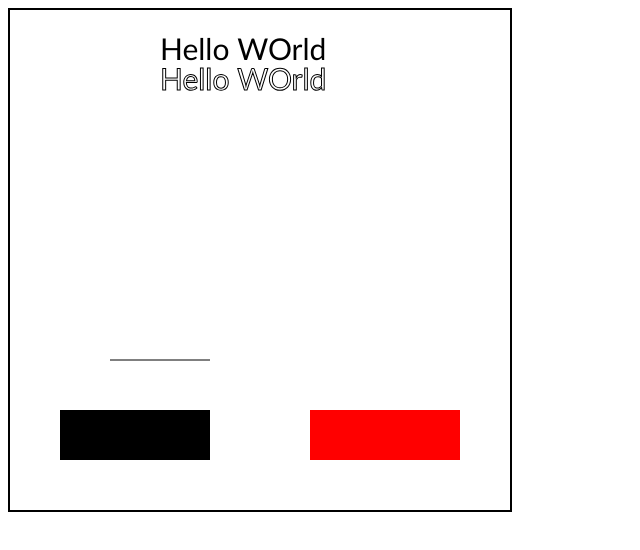
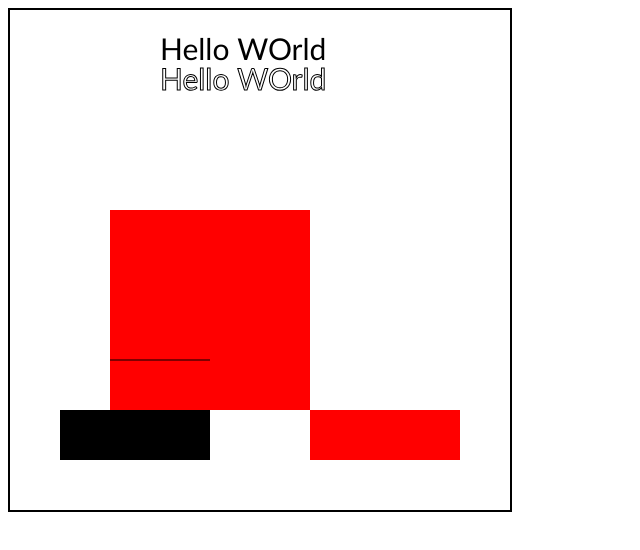
Before and after one commit to spdev7/CANVAS_WALKTHROUGH, a plain HTML site: page index.html in a window 1280 px wide. Shown: the whole page, without its empty margins (0-640 px from the left). Drawn offline with Linux system fonts and the light colour scheme.

Commit message:
learning canvas

```diff
--- a/index.html
+++ b/index.html
@@ -7,8 +7,45 @@
      <!-----Used to define a box with black border id ctx---->
      <canvas height="500" width="500" style="border:2px solid #000000" id="ctx" />
      <script>
+     //javascript  function
+       myFun = function(length,breadth){
+         //console.log('Hello1');
+         //console.log('Hello2');
+         var a = length * breadth;
+         return a;
+       }
+       //calling a function
+       console.log(myFun(10,20)) ;
+
+      myFun1 = function(){
+        console.log("hero");
+      }
+      //Call this is Function myFun1 after every 1000 millisecond //this will be 1fps game
+      setInterval(myFun1,100);
+       //this is javascript object
+        var car = {
+          speed:300,
+          height:200,
+          seats:4
+        };
+        var square = {
+          width:200,
+          height:200,
+          x:100,
+          y:200,
+          color:'red'
+        }
+      //  console.log(car);
+      //for calling javascript object we use variablename.property
+      //console.log('Speed:' +car.speed);
+      //console.log('Height' + car.height);
+      //console.log('Seats:' + car .seats);
      //Passing to reference to javascript with id and getContext gives 2d dimension
          var ctx = document.getElementById('ctx').getContext('2d');
+         ctx.save();
+         ctx.fillStyle = square.color;
+         ctx.fillRect(square.x,square.y,square.width,square.height);
+         ctx.restore();
          //used to change size and font family
          ctx.font = '30px Calibri';
          //used to define Hello world at specific pixel 150 250
@@ -22,11 +59,13 @@
        ctx.lineTo(200,350);
        //only after using stroke will the line be visible
        ctx.stroke();
-       //used for giving a colour will be used for elements below
-       ctx.save();
+      //it is used to save all the properties upto this point like colour,size that can be reversed later
+      ctx.save();
+        //used for giving a colour will be used for elements below
        ctx.fillStyle = 'red';
        //(x,y,length,width)for fillRect
        ctx.fillRect(300,400,150,50);
+       //it is ued to reverse all  the changes made upto saved point
        ctx.restore();
        ctx.fillRect(50,400,150 ,50);
      </script>
```
